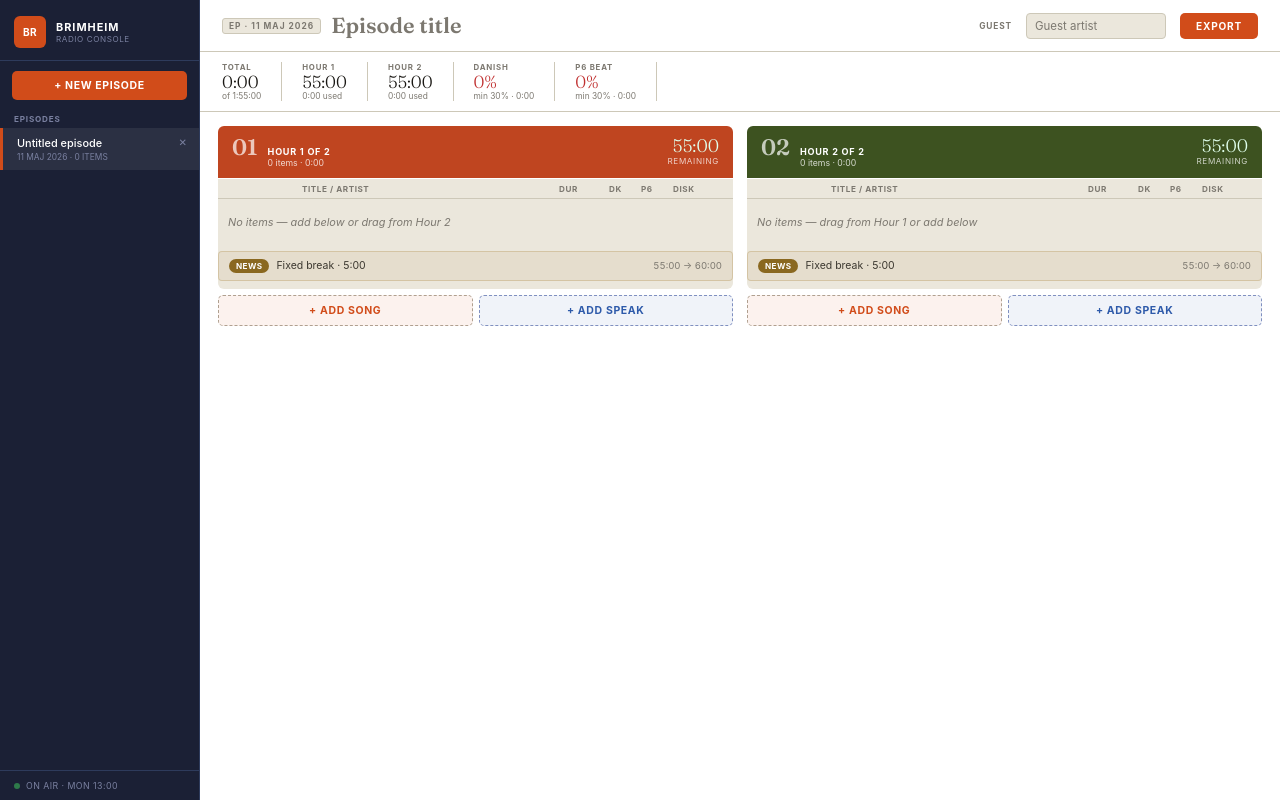
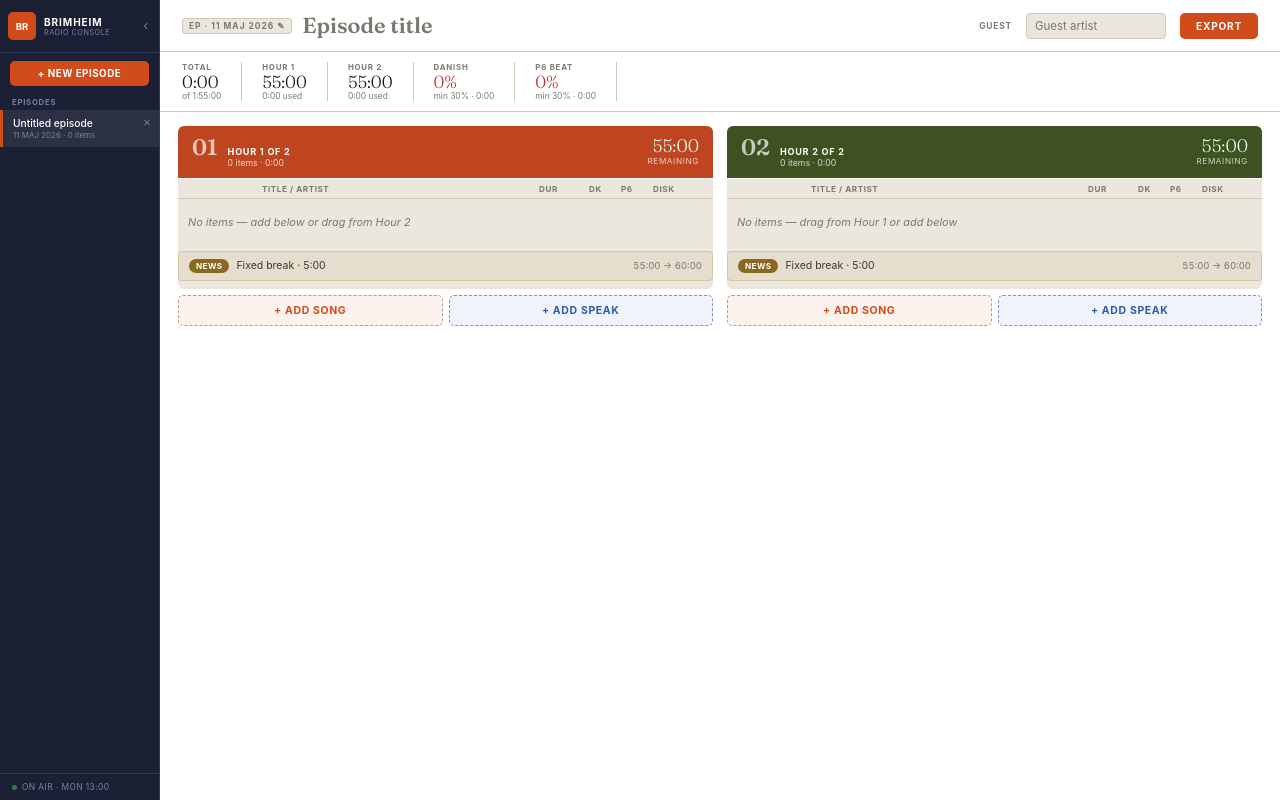
Before and after one commit to LorriBrimheim/brimheim-radio, a React (Create React App) app: page / in a window 1280 px wide. Both pictures are taken after a click on the button "+ NEW EPISODE". Built offline with nearby package versions, Linux system fonts and the light colour scheme; a web font is replaced by a local one.

Commit message:
Update App.jsx

```diff
--- a/src/App.jsx
+++ b/src/App.jsx
@@ -42,11 +42,22 @@ export default function App() {
   });
   const [showExportMenu, setShowExportMenu] = useState(false);
   const [exportMsg, setExportMsg] = useState('');
+  const [sidebarOpen, setSidebarOpen] = useState(() => {
+    try { return localStorage.getItem(STORAGE_KEY + '_sidebar') !== 'false'; } catch { return true; }
+  });
+  const [editingDate, setEditingDate] = useState(false);
 
   const activeEpisode = episodes.find(e => e.id === activeId) || null;
 
   useEffect(() => { localStorage.setItem(STORAGE_KEY, JSON.stringify(episodes)); }, [episodes]);
   useEffect(() => { if (activeId) localStorage.setItem(STORAGE_KEY + '_active', activeId); }, [activeId]);
+  useEffect(() => { localStorage.setItem(STORAGE_KEY + '_sidebar', String(sidebarOpen)); }, [sidebarOpen]);
+  useEffect(() => { setEditingDate(false); }, [activeId]);
+
+  const toDateInput = (iso) => {
+    try { const d = new Date(iso); return `${d.getFullYear()}-${String(d.getMonth()+1).padStart(2,'0')}-${String(d.getDate()).padStart(2,'0')}`; }
+    catch { return ''; }
+  };
 
   const updateEpisode = useCallback((id, updater) => {
     setEpisodes(prev => prev.map(e => e.id === id ? { ...e, ...updater(e) } : e));
@@ -134,54 +145,63 @@ export default function App() {
     <div style={{ display:'flex', height:'100vh', overflow:'hidden' }}>
 
       {/* ── Sidebar ── */}
-      <div style={{ width:200, flexShrink:0, background:'var(--navy)', display:'flex', flexDirection:'column', borderRight:'1px solid var(--navy-border)' }}>
-        {/* Logo */}
-        <div style={{ padding:'16px 14px 12px', borderBottom:'1px solid var(--navy-border)', display:'flex', alignItems:'center', gap:10 }}>
-          <div style={{ width:32, height:32, background:'var(--orange)', borderRadius:6, display:'flex', alignItems:'center', justifyContent:'center', fontSize:'0.72rem', fontWeight:700, color:'white', letterSpacing:'0.03em', flexShrink:0 }}>BR</div>
-          <div>
-            <div style={{ fontSize:'0.78rem', fontWeight:700, color:'white', letterSpacing:'0.09em' }}>BRIMHEIM</div>
-            <div style={{ fontSize:'0.58rem', color:'var(--navy-muted)', letterSpacing:'0.07em' }}>RADIO CONSOLE</div>
+      <div style={{ width: sidebarOpen ? 160 : 44, flexShrink:0, background:'var(--navy)', display:'flex', flexDirection:'column', borderRight:'1px solid var(--navy-border)', transition:'width 0.18s ease', overflow:'hidden' }}>
+
+        {/* Logo row */}
+        <div style={{ padding:'12px 8px', borderBottom:'1px solid var(--navy-border)', display:'flex', alignItems:'center', justifyContent:'space-between', flexShrink:0, minWidth: sidebarOpen ? 160 : 44 }}>
+          <div style={{ display:'flex', alignItems:'center', gap:8, minWidth:0 }}>
+            <div style={{ width:28, height:28, background:'var(--orange)', borderRadius:5, display:'flex', alignItems:'center', justifyContent:'center', fontSize:'0.68rem', fontWeight:700, color:'white', flexShrink:0 }}>BR</div>
+            {sidebarOpen && <div style={{ minWidth:0 }}>
+              <div style={{ fontSize:'0.72rem', fontWeight:700, color:'white', letterSpacing:'0.09em', whiteSpace:'nowrap' }}>BRIMHEIM</div>
+              <div style={{ fontSize:'0.52rem', color:'var(--navy-muted)', letterSpacing:'0.07em', whiteSpace:'nowrap' }}>RADIO CONSOLE</div>
+            </div>}
           </div>
+          <button onClick={() => setSidebarOpen(o => !o)} title={sidebarOpen ? 'Collapse sidebar' : 'Expand sidebar'}
+            style={{ background:'transparent', color:'var(--navy-muted)', border:'none', fontSize:'0.9rem', padding:'2px 4px', lineHeight:1, cursor:'pointer', flexShrink:0 }}>
+            {sidebarOpen ? '‹' : '›'}
+          </button>
         </div>
 
+        {sidebarOpen && <>
           {/* New episode */}
-        <div style={{ padding:'10px 12px 6px' }}>
-          <button onClick={createEpisode} style={{ width:'100%', padding:'8px', background:'var(--orange)', color:'white', borderRadius:5, fontSize:'0.75rem', fontWeight:700, letterSpacing:'0.06em' }}>
+          <div style={{ padding:'8px 10px 5px', flexShrink:0 }}>
+            <button onClick={createEpisode} style={{ width:'100%', padding:'7px', background:'var(--orange)', color:'white', borderRadius:5, fontSize:'0.7rem', fontWeight:700, letterSpacing:'0.05em' }}>
               + NEW EPISODE
             </button>
           </div>
 
           {/* Episodes */}
           <div style={{ flex:1, overflow:'auto' }}>
-          <div style={{ padding:'8px 14px 4px', fontSize:'0.58rem', color:'var(--navy-muted)', letterSpacing:'0.1em', fontWeight:700 }}>EPISODES</div>
+            <div style={{ padding:'7px 12px 3px', fontSize:'0.55rem', color:'var(--navy-muted)', letterSpacing:'0.1em', fontWeight:700 }}>EPISODES</div>
             {episodes.length === 0 && (
-            <div style={{ color:'var(--navy-muted)', fontSize:'0.75rem', padding:'14px', textAlign:'center', fontStyle:'italic' }}>No episodes yet</div>
+              <div style={{ color:'var(--navy-muted)', fontSize:'0.72rem', padding:'12px', textAlign:'center', fontStyle:'italic' }}>No episodes yet</div>
             )}
             {episodes.map(ep => (
               <div key={ep.id} onClick={() => setActiveId(ep.id)} style={{
-              padding:'8px 12px 8px 14px', cursor:'pointer',
+                padding:'7px 8px 7px 10px', cursor:'pointer',
                 borderLeft:`3px solid ${activeId===ep.id?'var(--orange)':'transparent'}`,
                 background: activeId===ep.id ? 'rgba(255,255,255,0.07)' : 'transparent',
                 display:'flex', justifyContent:'space-between', alignItems:'flex-start',
               }}>
                 <div style={{ minWidth:0 }}>
-                <div style={{ fontSize:'0.78rem', color: activeId===ep.id ? 'white' : 'var(--navy-text)', whiteSpace:'nowrap', overflow:'hidden', textOverflow:'ellipsis', fontWeight:500 }}>
+                  <div style={{ fontSize:'0.73rem', color: activeId===ep.id ? 'white' : 'var(--navy-text)', whiteSpace:'nowrap', overflow:'hidden', textOverflow:'ellipsis', fontWeight:500 }}>
                     {ep.title || 'Untitled episode'}
                   </div>
-                <div style={{ fontSize:'0.6rem', color:'var(--navy-muted)', marginTop:2 }}>
-                  {fmtEpDate(ep.createdAt)} · {ep.items.length} ITEMS
+                  <div style={{ fontSize:'0.57rem', color:'var(--navy-muted)', marginTop:1 }}>
+                    {fmtEpDate(ep.createdAt)} · {ep.items.length} items
                   </div>
                 </div>
-              <button onClick={e => { e.stopPropagation(); deleteEpisode(ep.id); }} style={{ background:'transparent', color:'var(--navy-muted)', fontSize:'0.72rem', border:'none', paddingLeft:6, flexShrink:0 }}>✕</button>
+                <button onClick={e => { e.stopPropagation(); deleteEpisode(ep.id); }} style={{ background:'transparent', color:'var(--navy-muted)', fontSize:'0.68rem', border:'none', paddingLeft:4, flexShrink:0 }}>✕</button>
               </div>
             ))}
           </div>
 
           {/* On Air */}
-        <div style={{ padding:'9px 14px', borderTop:'1px solid var(--navy-border)', fontSize:'0.63rem', color:'var(--navy-muted)', display:'flex', alignItems:'center', gap:6, letterSpacing:'0.05em' }}>
-          <span style={{ width:6, height:6, borderRadius:'50%', background:'var(--green)', display:'inline-block', flexShrink:0 }} />
+          <div style={{ padding:'8px 12px', borderTop:'1px solid var(--navy-border)', fontSize:'0.6rem', color:'var(--navy-muted)', display:'flex', alignItems:'center', gap:5, letterSpacing:'0.05em', flexShrink:0 }}>
+            <span style={{ width:5, height:5, borderRadius:'50%', background:'var(--green)', display:'inline-block', flexShrink:0 }} />
             ON AIR · {today} {nowHour}:00
           </div>
+        </>}
       </div>
 
       {/* ── Main ── */}
@@ -192,9 +212,19 @@ export default function App() {
           {activeEpisode ? (
             <>
               <div style={{ display:'flex', alignItems:'center', gap:10, flex:1, minWidth:0 }}>
-                <span style={{ fontSize:'0.6rem', color:'var(--text-muted)', letterSpacing:'0.12em', fontWeight:700, flexShrink:0, background:'var(--surface)', border:'1px solid var(--border)', borderRadius:3, padding:'2px 6px' }}>
-                  EP · {fmtEpDate(activeEpisode.createdAt)}
+                {editingDate ? (
+                  <input type="date" autoFocus
+                    defaultValue={toDateInput(activeEpisode.createdAt)}
+                    onBlur={e => { if (e.target.value) { const p = e.target.value.split('-'); updateEpisode(activeId, () => ({ createdAt: new Date(+p[0], +p[1]-1, +p[2]).toISOString() })); } setEditingDate(false); }}
+                    onKeyDown={e => { if (e.key==='Escape'||e.key==='Enter') e.target.blur(); }}
+                    style={{ fontSize:'0.7rem', padding:'1px 6px', background:'var(--surface)', border:'1px solid var(--orange)', borderRadius:3, color:'var(--text)', flexShrink:0 }}
+                  />
+                ) : (
+                  <span onClick={() => setEditingDate(true)} title="Click to edit date"
+                    style={{ fontSize:'0.6rem', color:'var(--text-muted)', letterSpacing:'0.12em', fontWeight:700, flexShrink:0, background:'var(--surface)', border:'1px solid var(--border)', borderRadius:3, padding:'2px 6px', cursor:'pointer' }}>
+                    EP · {fmtEpDate(activeEpisode.createdAt)} ✎
                   </span>
+                )}
                 <input
                   value={activeEpisode.title}
                   onChange={e => updateEpisode(activeId, () => ({ title: e.target.value }))}
```
Lines whose indentation alone changed are shown as unchanged.
